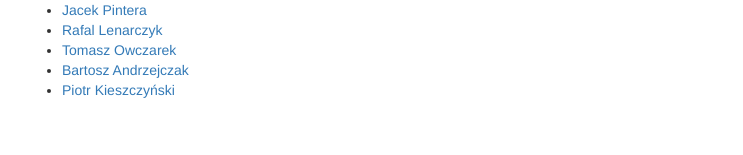
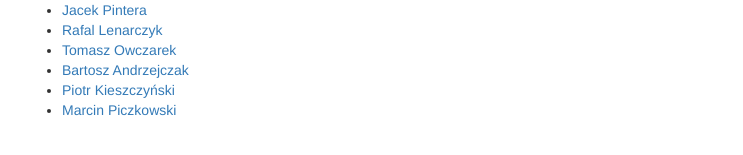
Before and after one commit to microhackathon-2015-03-juglodz/microhackathon-2015-03-juglodz.github.io, a Jekyll site: the page built from index.md, in a window 1280 px wide and 900 px high, scrolled down 3049 px. Shown: the part 735-890 px from the top of the window, without its empty margins (268-1011 px from the left). Built offline with Jekyll 4.4.1, drawn with Linux system fonts in a browser that asks for light colours; Markdown is read by kramdown in place of the engine named in the settings.

Commit message:
Update attendees.yml

```diff
--- a/_data/attendees.yml
+++ b/_data/attendees.yml
@@ -59,3 +59,6 @@
 
 - name: Piotr Kieszczyński
   github_username: pkieszcz
+
+- name: Marcin Piczkowski
+  github_username: piczmar
```
